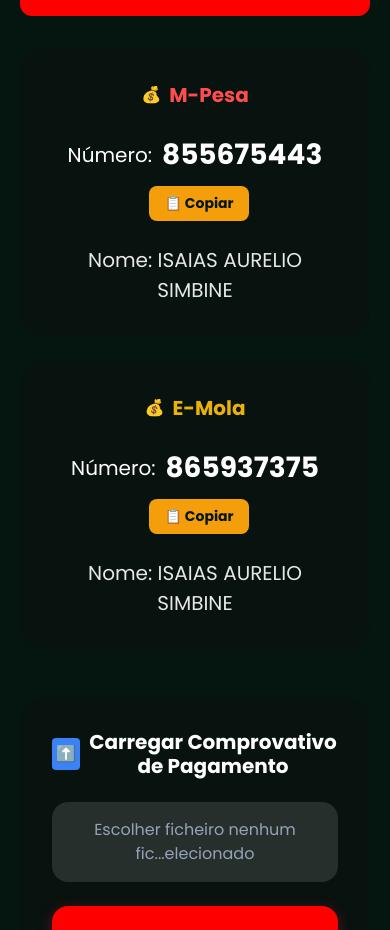
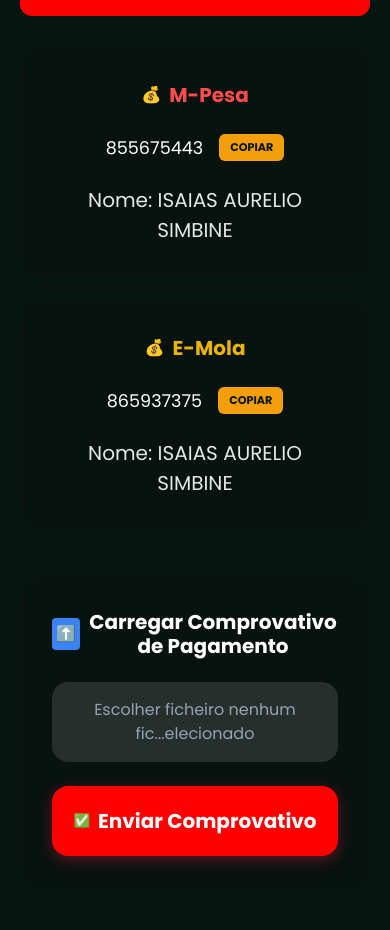
Before and after one commit to elidiojoaomaibass-lgtm/GOLD---SORVICES-, a React (Vite) app: page / in a window 390 px wide. Shown: the part 4340-5270 px from the top of the page. Built offline with nearby package versions, Linux system fonts and the light colour scheme.

Commit message:
Feature: Inline copy feedback and compact mobile layout

```diff
--- a/src/App.tsx
+++ b/src/App.tsx
@@ -61,6 +61,8 @@ function App() {
   const [fileName, setFileName] = useState<string>("");
   const [notification, setNotification] = useState<{ name: string; amount: string } | null>(null);
 
+  const [copiedNumber, setCopiedNumber] = useState<string | null>(null);
+
   useEffect(() => {
     const interval = setInterval(() => {
       const randomName = RANDOM_NAMES[Math.floor(Math.random() * RANDOM_NAMES.length)];
@@ -75,7 +77,8 @@ function App() {
 
   const copyToClipboard = (text: string) => {
     navigator.clipboard.writeText(text);
-    alert('Número copiado com sucesso');
+    setCopiedNumber(text);
+    setTimeout(() => setCopiedNumber(null), 3000);
   };
 
   const handleFileChange = (e: React.ChangeEvent<HTMLInputElement>) => {
@@ -324,16 +327,29 @@ function App() {
               <span role="img" aria-label="money">💰</span>
               <span style={{ fontWeight: 700, color: '#ff4d4d', fontSize: '1.25rem' }}>M-Pesa</span>
             </div>
-            <div style={{ marginBottom: '1.5rem', display: 'flex', alignItems: 'center', justifyContent: 'center', gap: '10px', flexWrap: 'wrap' }}>
-              <span style={{ fontSize: '1.25rem', color: 'white' }}>Número: </span>
-              <span style={{ fontWeight: 800, fontSize: '1.75rem', color: 'white' }}>855675443</span>
+            <div style={{ marginBottom: '1.5rem', display: 'flex', flexDirection: 'column', alignItems: 'center', gap: '8px' }}>
+              <div style={{ display: 'flex', alignItems: 'center', justifyContent: 'center', gap: '8px', flexWrap: 'nowrap' }}>
+                <span style={{ fontSize: '1.1rem', color: 'white' }}>855675443</span>
                 <button
                   className="copy-btn"
                   onClick={(e) => { e.stopPropagation(); copyToClipboard('855675443'); }}
-                style={{ backgroundColor: '#f59e0b', color: '#04160f', fontWeight: 700, borderRadius: '8px', padding: '6px 14px', fontSize: '0.875rem' }}
+                  style={{ backgroundColor: '#f59e0b', color: '#04160f', fontWeight: 800, borderRadius: '6px', padding: '4px 10px', fontSize: '0.7rem' }}
                 >
-                📋 Copiar
+                  COPIAR
                 </button>
+              </div>
+              <AnimatePresence>
+                {copiedNumber === '855675443' && (
+                  <motion.span
+                    initial={{ opacity: 0, y: -5 }}
+                    animate={{ opacity: 1, y: 0 }}
+                    exit={{ opacity: 0 }}
+                    style={{ color: '#22c55e', fontSize: '0.85rem', fontWeight: 600 }}
+                  >
+                    Número copiado com sucesso
+                  </motion.span>
+                )}
+              </AnimatePresence>
             </div>
             <div style={{ fontSize: '1.25rem', color: 'white', opacity: 0.9 }}>
               Nome: ISAIAS AURELIO SIMBINE
@@ -346,16 +362,29 @@ function App() {
               <span role="img" aria-label="money-bag">💰</span>
               <span style={{ fontWeight: 700, color: '#eab308', fontSize: '1.25rem' }}>E-Mola</span>
             </div>
-            <div style={{ marginBottom: '1.5rem', display: 'flex', alignItems: 'center', justifyContent: 'center', gap: '10px', flexWrap: 'wrap' }}>
-              <span style={{ fontSize: '1.25rem', color: 'white' }}>Número: </span>
-              <span style={{ fontWeight: 800, fontSize: '1.75rem', color: 'white' }}>865937375</span>
+            <div style={{ marginBottom: '1.5rem', display: 'flex', flexDirection: 'column', alignItems: 'center', gap: '8px' }}>
+              <div style={{ display: 'flex', alignItems: 'center', justifyContent: 'center', gap: '8px', flexWrap: 'nowrap' }}>
+                <span style={{ fontSize: '1.1rem', color: 'white' }}>865937375</span>
                 <button
                   className="copy-btn"
                   onClick={(e) => { e.stopPropagation(); copyToClipboard('865937375'); }}
-                style={{ backgroundColor: '#f59e0b', color: '#04160f', fontWeight: 700, borderRadius: '8px', padding: '6px 14px', fontSize: '0.875rem' }}
+                  style={{ backgroundColor: '#f59e0b', color: '#04160f', fontWeight: 800, borderRadius: '6px', padding: '4px 10px', fontSize: '0.7rem' }}
                 >
-                📋 Copiar
+                  COPIAR
                 </button>
+              </div>
+              <AnimatePresence>
+                {copiedNumber === '865937375' && (
+                  <motion.span
+                    initial={{ opacity: 0, y: -5 }}
+                    animate={{ opacity: 1, y: 0 }}
+                    exit={{ opacity: 0 }}
+                    style={{ color: '#22c55e', fontSize: '0.85rem', fontWeight: 600 }}
+                  >
+                    Número copiado com sucesso
+                  </motion.span>
+                )}
+              </AnimatePresence>
             </div>
             <div style={{ fontSize: '1.25rem', color: 'white', opacity: 0.9 }}>
               Nome: ISAIAS AURELIO SIMBINE
```
Lines whose indentation alone changed are shown as unchanged.
